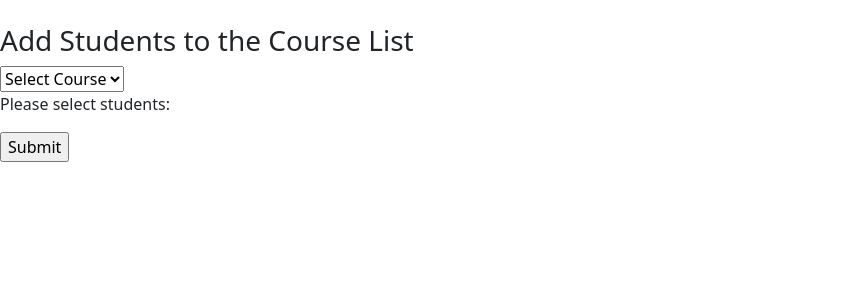
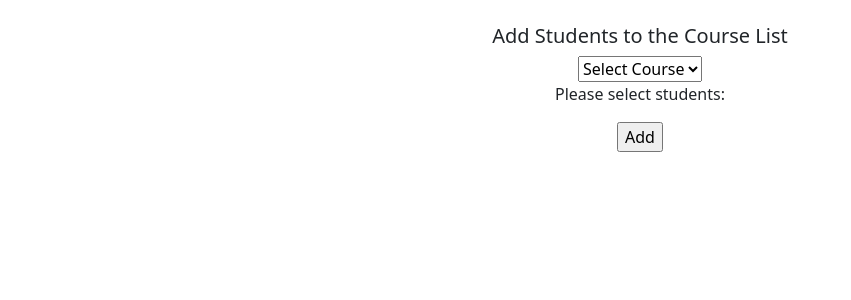
Before and after one commit to ugurduz/SWE599, a Django app: page /addtocourse/ in a window 1280 px wide. Shown: the part 80-380 px from the top of the page, without its empty margins (0-851 px from the left). Run offline with Django 3.2, Linux system fonts and the light colour scheme; the visitor is signed in with stand-in values (Sample User, id 1); data comes from the database, SQL or seed files in the repository; data that the repository does not hold is empty.

Commit message:
course improvements

```diff
--- a/review/views.py
+++ b/review/views.py
@@ -358,7 +358,16 @@ def addtoCourse(request):
         notification_instance = Notifications.objects.create(user = userid, body = body)
         #Notifications
 
-        form.save()
+        #Assigned student cannot be assigned again
+        length = Student.objects.filter(studentid = userid, courseid = course).count()
+        #Assigned student cannot be assigned again
+
+        if length == 0:
+            form.save()
+            messages.success(request, str(userid.name)+' '+(userid.surname)+' is added as student to the course'+' '+str(course.title))
+        else:
+            messages.success(request, 'The student is already added to the course list')
+
 
     context = {'form':form, 'profile':profile, 'courseList':courseList, 'studentList':studentList}
     return render(request, 'addtocourse.html', context)
--- a/templates/addtocourse.html
+++ b/templates/addtocourse.html
@@ -2,9 +2,15 @@
 
 {% block content %}
 
-<h3>Add Students to the Course List</h3>
+<style>
+    h5 {text-align: center;}
+    p {text-align: center;}
+    div {text-align: center;}
+</style>
 
-<form action="" method="POST" enctype="multipart/form-data" action="{% url 'addtocourse' %}">
+<h5>Add Students to the Course List</h5>
+
+<form align="center" action="" method="POST" enctype="multipart/form-data" action="{% url 'addtocourse' %}">
     {% csrf_token %}
     <select id="courseid" name="courseid" required="required">
         <option disabled selected>Select Course</option>
@@ -22,6 +28,8 @@
 
 
 
-    <input type="submit">
+    <input type="submit" value="Add">
+
+
 
 {% endblock content %}
--- a/templates/courses.html
+++ b/templates/courses.html
@@ -52,7 +52,6 @@ body {
             </div>
             <div class="p-card bg-white p-2 rounded px-3">
                 <div><i class="fa fa-calendar-o"></i><span class="ml-2"><a href="/assignments/{{course.courseid}}">Assignments</a></span></div>
-                <div><i class="fa fa-calendar-o"></i><span class="ml-2"><a href="/reviews/{{student.courseid.courseid}}">Reviews</a></span></div>
             </div>
         </div>
         {% endfor %}
```
Also changed, not shown: templates/createcourse.html (+7 -2 lines).
